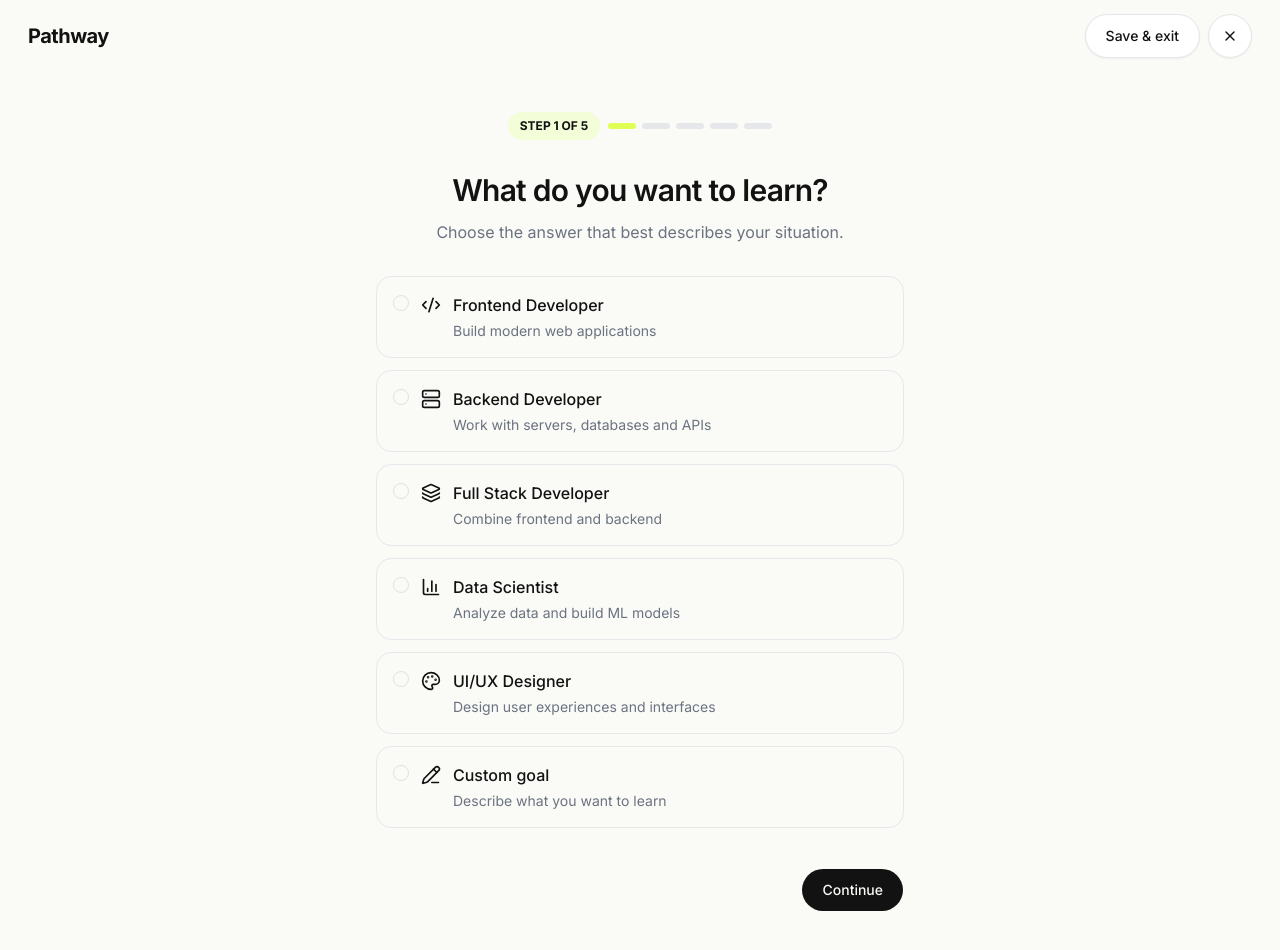
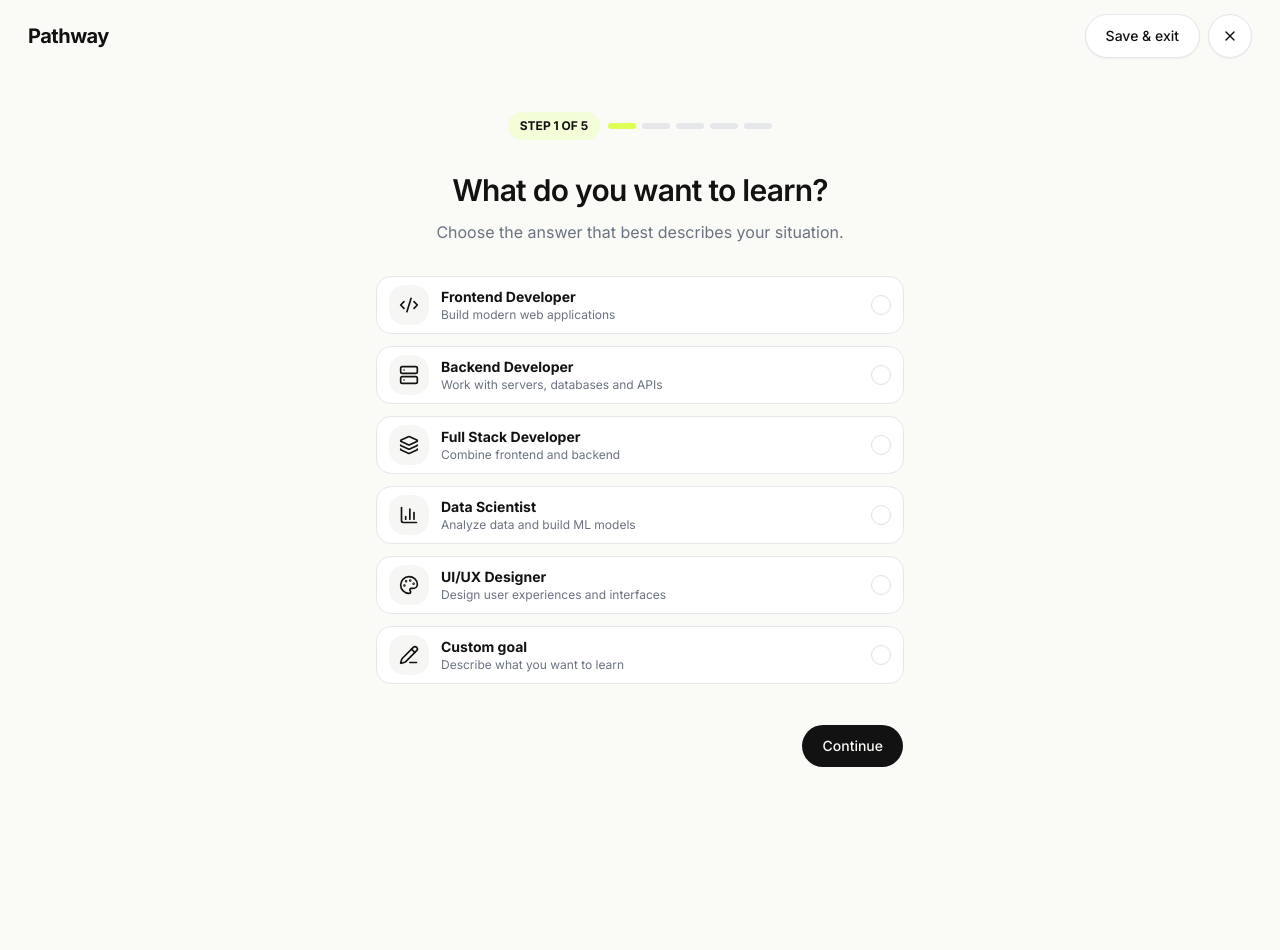
Before and after one commit to chingu-voyages/V62-tier3-team-35, a Next.js app: page /create-path in a window 1280 px wide. After the commit the page ends 808 px from the top, so only its background shows below. Built offline with nearby package versions, Linux system fonts and the light colour scheme.

Commit message:
refactor: split roadmap form layout

```diff
--- a/components/form/controls/choice-group.tsx
+++ b/components/form/controls/choice-group.tsx
@@ -1,54 +1,30 @@
-import type { LucideIcon } from "lucide-react";
-
-import { RadioGroup, RadioGroupItem } from "@/components/ui/radio-group";
-
-export type ChoiceOption = {
-  value: string;
-  title: string;
-  description: string;
-  icon: LucideIcon;
-};
+import { RadioGroup } from "@/components/ui/radio-group";
+import { OptionRow } from "@/components/form/controls/option-row";
+import type { FormOption } from "@/components/form/data/form-options";
 
 type ChoiceGroupProps = {
-  choices: ChoiceOption[];
+  choices: readonly FormOption[];
+  label: string;
   value: string;
   onChange: (value: string) => void;
 };
 
-export function ChoiceGroup({ choices, value, onChange }: ChoiceGroupProps) {
+export function ChoiceGroup({
+  choices,
+  label,
+  value,
+  onChange,
+}: ChoiceGroupProps) {
   return (
     <RadioGroup
       value={value}
       onValueChange={onChange}
-      aria-label="Choose an option"
+      aria-label={label}
       className="mt-8 gap-3"
     >
-      {choices.map((choice) => {
-        const Icon = choice.icon;
-        const inputId = `choice-${choice.value}`;
-        const isSelected = value === choice.value;
-
-        return (
-          <label
-            key={choice.value}
-            htmlFor={inputId}
-            className={`flex cursor-pointer items-start gap-3 rounded-xl border p-4 text-left transition-colors ${isSelected ? "border-primary bg-accent" : "border-border"}`}
-          >
-            <RadioGroupItem
-              id={inputId}
-              value={choice.value}
-              className="mt-0.5"
-            />
-            <Icon className="mt-0.5 size-5 shrink-0" aria-hidden="true" />
-            <span>
-              <span className="block font-medium">{choice.title}</span>
-              <span className="mt-1 block text-sm text-muted-foreground">
-                {choice.description}
-              </span>
-            </span>
-          </label>
-        );
-      })}
+      {choices.map((choice) => (
+        <OptionRow key={choice.value} {...choice} />
+      ))}
     </RadioGroup>
   );
 }
--- /dev/null
+++ b/components/form/controls/option-row.tsx
@@ -0,0 +1,46 @@
+import type { FormOption } from "@/components/form/data/form-options";
+import { RadioGroupItem } from "@/components/ui/radio-group";
+import { cn } from "@/lib/utils";
+
+type OptionRowProps = FormOption & {
+  invalid?: boolean;
+  className?: string;
+};
+
+export function OptionRow({
+  value,
+  title,
+  description,
+  icon: Icon,
+  invalid = false,
+  className,
+}: OptionRowProps) {
+  const inputId = `choice-${value}`;
+
+  return (
+    <label
+      htmlFor={inputId}
+      data-invalid={invalid ? "true" : undefined}
+      className={cn(
+        "group/option flex min-h-14 cursor-pointer items-center gap-3 rounded-xl border border-border bg-card px-3 py-2 transition-colors hover:bg-muted has-[[data-state=checked]]:border-transparent has-[[data-state=checked]]:bg-accent data-[invalid=true]:border-destructive",
+        className,
+      )}
+    >
+      <span className="grid size-10 shrink-0 place-items-center rounded-xl bg-muted text-foreground transition-colors group-has-[[data-state=checked]]/option:bg-foreground group-has-[[data-state=checked]]/option:text-background">
+        <Icon className="size-5" aria-hidden="true" />
+      </span>
+      <span className="min-w-0 flex-1 leading-tight">
+        <span className="block text-sm font-bold text-foreground">{title}</span>
+        <span className="block text-xs text-muted-foreground">
+          {description}
+        </span>
+      </span>
+      <RadioGroupItem
+        id={inputId}
+        value={value}
+        className="size-5 shrink-0"
+        aria-invalid={invalid || undefined}
+      />
+    </label>
+  );
+}
--- a/components/form/data/form-options.ts
+++ b/components/form/data/form-options.ts
@@ -14,9 +14,16 @@ import {
   Zap,
 } from "lucide-react";
 
-import type { ChoiceOption } from "@/components/form/controls/choice-group";
+import type { LucideIcon } from "lucide-react";
 
-export const goalChoices: ChoiceOption[] = [
+export type FormOption = {
+  value: string;
+  title: string;
+  description: string;
+  icon: LucideIcon;
+};
+
+export const goalChoices: FormOption[] = [
   {
     value: "frontend",
     title: "Frontend Developer",
@@ -55,7 +62,7 @@ export const goalChoices: ChoiceOption[] = [
   },
 ];
 
-export const levelChoices: ChoiceOption[] = [
+export const levelChoices: FormOption[] = [
   {
     value: "beginner",
     title: "Beginner",
@@ -76,7 +83,7 @@ export const levelChoices: ChoiceOption[] = [
   },
 ];
 
-export const timeChoices: ChoiceOption[] = [
+export const timeChoices: FormOption[] = [
   {
     value: "light",
     title: "1–3 hours per week",
@@ -109,7 +116,7 @@ export const timeChoices: ChoiceOption[] = [
   },
 ];
 
-export const targetChoices: ChoiceOption[] = [
+export const targetChoices: FormOption[] = [
   {
     value: "recommended",
     title: "Recommended",
@@ -141,6 +148,6 @@ export const skills = [
   "Testing",
 ];
 
-export function getChoiceTitle(choices: ChoiceOption[], value: string) {
+export function getChoiceTitle(choices: FormOption[], value: string) {
   return choices.find((choice) => choice.value === value)?.title ?? value;
 }
--- /dev/null
+++ b/components/form/layout/roadmap-frame.tsx
@@ -0,0 +1,47 @@
+import type { ReactNode } from "react";
+import Link from "next/link";
+import { X } from "lucide-react";
+
+import { Button } from "@/components/ui/button";
+
+export type RoadmapFrameProps = {
+  children: ReactNode;
+  onClose: () => void;
+  onSaveExit: () => void;
+};
+
+export function RoadmapFrame({
+  children,
+  onClose,
+  onSaveExit,
+}: RoadmapFrameProps) {
+  return (
+    <div className="flex min-h-svh flex-col bg-background">
+      <header className="flex h-16 items-center justify-between gap-3 px-4 sm:h-18 sm:px-7">
+        <Link href="/" className="text-xl font-bold tracking-tight">
+          Pathway
+        </Link>
+        <div className="flex items-center gap-2">
+          <Button
+            variant="secondary"
+            size="lg"
+            type="button"
+            onClick={onSaveExit}
+          >
+            Save &amp; exit
+          </Button>
+          <Button
+            variant="secondary"
+            size="icon-lg"
+            type="button"
+            aria-label="Close form"
+            onClick={onClose}
+          >
+            <X aria-hidden="true" />
+          </Button>
+        </div>
+      </header>
+      <main className="flex flex-1 flex-col">{children}</main>
+    </div>
+  );
+}
--- /dev/null
+++ b/components/form/layout/step-progress.tsx
@@ -0,0 +1,33 @@
+import { cn } from "@/lib/utils";
+
+type StepProgressProps = {
+  step: number;
+  total?: number;
+};
+
+export function StepProgress({ step, total = 5 }: StepProgressProps) {
+  const currentStep = Math.min(Math.max(step, 1), total);
+
+  return (
+    <div
+      className="flex items-center gap-2"
+      role="group"
+      aria-label={`Step ${currentStep} of ${total}`}
+    >
+      <span className="rounded-full bg-accent px-3 py-1.5 text-xs font-bold">
+        STEP {currentStep} OF {total}
+      </span>
+      <div className="flex gap-1.5" aria-hidden="true">
+        {Array.from({ length: total }, (_, index) => (
+          <span
+            key={index}
+            className={cn(
+              "h-1.5 w-7 rounded-full bg-border",
+              index < currentStep && "bg-primary",
+            )}
+          />
+        ))}
+      </div>
+    </div>
+  );
+}
--- a/components/form/roadmap-form.tsx
+++ b/components/form/roadmap-form.tsx
@@ -1,13 +1,12 @@
 "use client";
 
 import { useEffect, useState } from "react";
-import type { ReactNode } from "react";
-import Link from "next/link";
 import { useRouter } from "next/navigation";
-import { X } from "lucide-react";
 
 import { Button } from "@/components/ui/button";
 import { BackButton } from "@/components/form/layout/back-button";
+import { RoadmapFrame } from "@/components/form/layout/roadmap-frame";
+import { StepProgress } from "@/components/form/layout/step-progress";
 import { Input } from "@/components/ui/input";
 import { ChoiceGroup } from "@/components/form/controls/choice-group";
 import {
@@ -50,46 +49,6 @@ const labels: Record<string, string> = {
 
 const customWeeklyHoursMin = 1;
 const customWeeklyHoursMax = 80;
-
-function RoadmapFrame({
-  children,
-  onClose,
-  onSaveExit,
-}: {
-  children: ReactNode;
-  onClose: () => void;
-  onSaveExit: () => void;
-}) {
-  return (
-    <div className="flex min-h-svh flex-col bg-background">
-      <header className="flex h-16 items-center justify-between gap-3 px-4 sm:h-18 sm:px-7">
-        <Link href="/" className="text-xl font-bold tracking-tight">
-          Pathway
-        </Link>
-        <div className="flex items-center gap-2">
-          <Button
-            variant="secondary"
-            size="lg"
-            type="button"
-            onClick={onSaveExit}
-          >
-            Save &amp; exit
-          </Button>
-          <Button
-            variant="secondary"
-            size="icon-lg"
-            type="button"
-            aria-label="Close form"
-            onClick={onClose}
-          >
-            <X aria-hidden="true" />
-          </Button>
-        </div>
-      </header>
-      <main className="flex flex-1 flex-col">{children}</main>
-    </div>
-  );
-}
 
 export function RoadmapForm() {
   const router = useRouter();
@@ -286,6 +245,14 @@ export function RoadmapForm() {
           : screen === 4
             ? "How much time do you have?"
             : "What pace feels right?";
+  const choiceLabel =
+    screen === 1
+      ? "Learning goal"
+      : screen === 2
+        ? "Experience level"
+        : screen === 4
+          ? "Weekly learning time"
+          : "Target pace";
   const customHours = Number(form.customWeeklyHours);
   const customHoursInvalid =
     screen === 4 &&
@@ -305,23 +272,7 @@ export function RoadmapForm() {
         }}
       >
         <div className="flex justify-center">
-          <div
-            className="flex items-center gap-2"
-            role="group"
-            aria-label={`Step ${screen} of 5`}
-          >
-            <span className="rounded-full bg-accent px-3 py-1.5 text-xs font-bold">
-              STEP {screen} OF 5
-            </span>
-            <div className="flex gap-1.5" aria-hidden="true">
-              {Array.from({ length: 5 }, (_, index) => (
-                <span
-                  key={index}
-                  className={`h-1.5 w-7 rounded-full ${index < screen ? "bg-primary" : "bg-border"}`}
-                />
-              ))}
-            </div>
-          </div>
+          <StepProgress step={screen} />
         </div>
         <div className="mx-auto mt-8 w-full text-center">
           <h1 className="text-3xl font-semibold tracking-tight">{title}</h1>
@@ -348,6 +299,7 @@ export function RoadmapForm() {
           <>
             <ChoiceGroup
               choices={choices}
+              label={choiceLabel}
               value={selectedValue}
               onChange={handleChoiceChange}
             />
```
